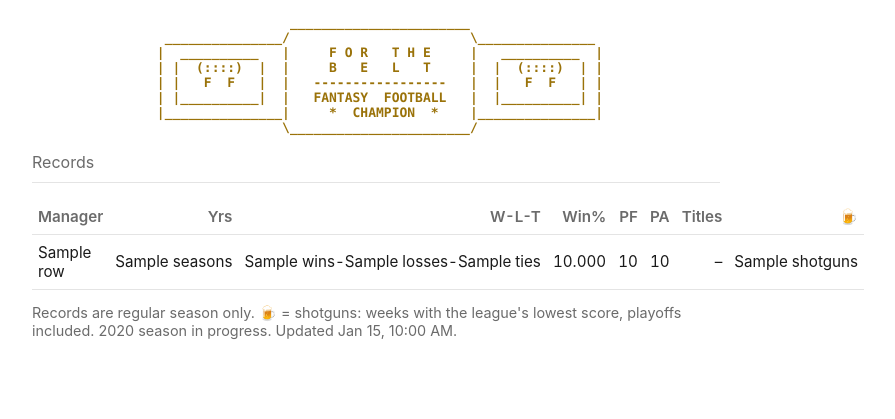
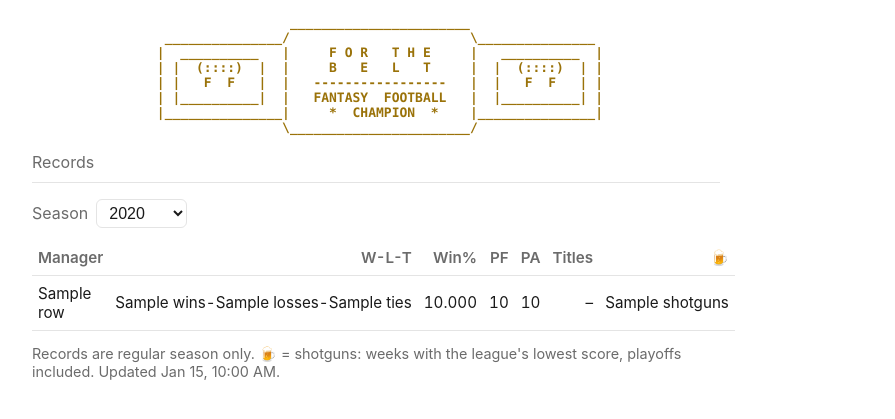
Before and after one commit to taylorbasso/for-the-belt, a Flask app: template src/belt/templates/records.html in a window 1280 px wide. Shown: the top 419 px of the page, without its empty margins (264-1159 px from the left). Run offline with Flask 3, Linux system fonts and the light colour scheme; the template is opened without the code that fills it: most values are stand-ins (such as "Sample title", 1, 10 or a date in 2020).

Commit message:
Add season picker to Records tab (defaults to current season)
Co-Authored-By: Claude Opus 5.5 <noreply@anthropic.com>

```diff
--- a/src/belt/static/style.css
+++ b/src/belt/static/style.css
@@ -80,6 +80,24 @@ header h1.logo span {
   font-weight: 600;
 }
 
+.season-picker {
+  display: flex;
+  align-items: center;
+  gap: 8px;
+  margin-bottom: 12px;
+  color: var(--muted);
+}
+
+/* 16px stops iOS Safari from zooming in when the picker is tapped. */
+.season-picker select {
+  font-size: 16px;
+  padding: 4px 8px;
+  color: var(--text);
+  background: var(--bg);
+  border: 1px solid var(--line);
+  border-radius: 6px;
+}
+
 table.records {
   width: 100%;
   border-collapse: collapse;
--- a/src/belt/templates/records.html
+++ b/src/belt/templates/records.html
@@ -10,11 +10,20 @@
 {% endif %}
 
 {% if rows %}
+<form class="season-picker" method="get">
+  <label for="season">Season</label>
+  <select id="season" name="season" onchange="this.form.submit()">
+    {% for y in years %}<option value="{{ y }}" {{ 'selected' if y == selected }}>{{ y }}</option>{% endfor %}
+    <option value="all" {{ 'selected' if selected == 'all' }}>All time</option>
+  </select>
+  <noscript><button>Show</button></noscript>
+</form>
+
 <table class="records">
   <thead>
     <tr>
       <th class="name">Manager</th>
-      <th>Yrs</th>
+      {% if selected == 'all' %}<th>Yrs</th>{% endif %}
       <th>W-L-T</th>
       <th>Win%</th>
       <th>PF</th>
@@ -27,7 +36,7 @@
     {% for r in rows %}
     <tr>
       <td class="name">{{ r.name }}</td>
-      <td>{{ r.seasons }}</td>
+      {% if selected == 'all' %}<td>{{ r.seasons }}</td>{% endif %}
       <td>{{ r.wins }}-{{ r.losses }}-{{ r.ties }}</td>
       <td>{{ ('%.3f' % r.win_pct).lstrip('0') }}</td>
       <td>{{ '%.0f' % r.points_for }}</td>
@@ -42,7 +51,7 @@
 <p class="footnote">
   Records are regular season only. 🍺 = shotguns: weeks with the league's lowest score,
   playoffs included.
-  {% if current.in_progress %}{{ current.year }} season in progress.{% endif %}
+  {% if in_progress %}{{ current.year }} season in progress.{% endif %}
   Updated {{ updated.strftime('%b %-d, %-I:%M %p') }}.
 </p>
 {% endif %}
```
Also changed, not shown: specs/001-historical-records/contracts/web-routes.md (+6 -2 lines), specs/001-historical-records/spec.md (+4 -2 lines), src/belt/records.py (+12 -3 lines), tests/test_records.py (+19 -0 lines).
